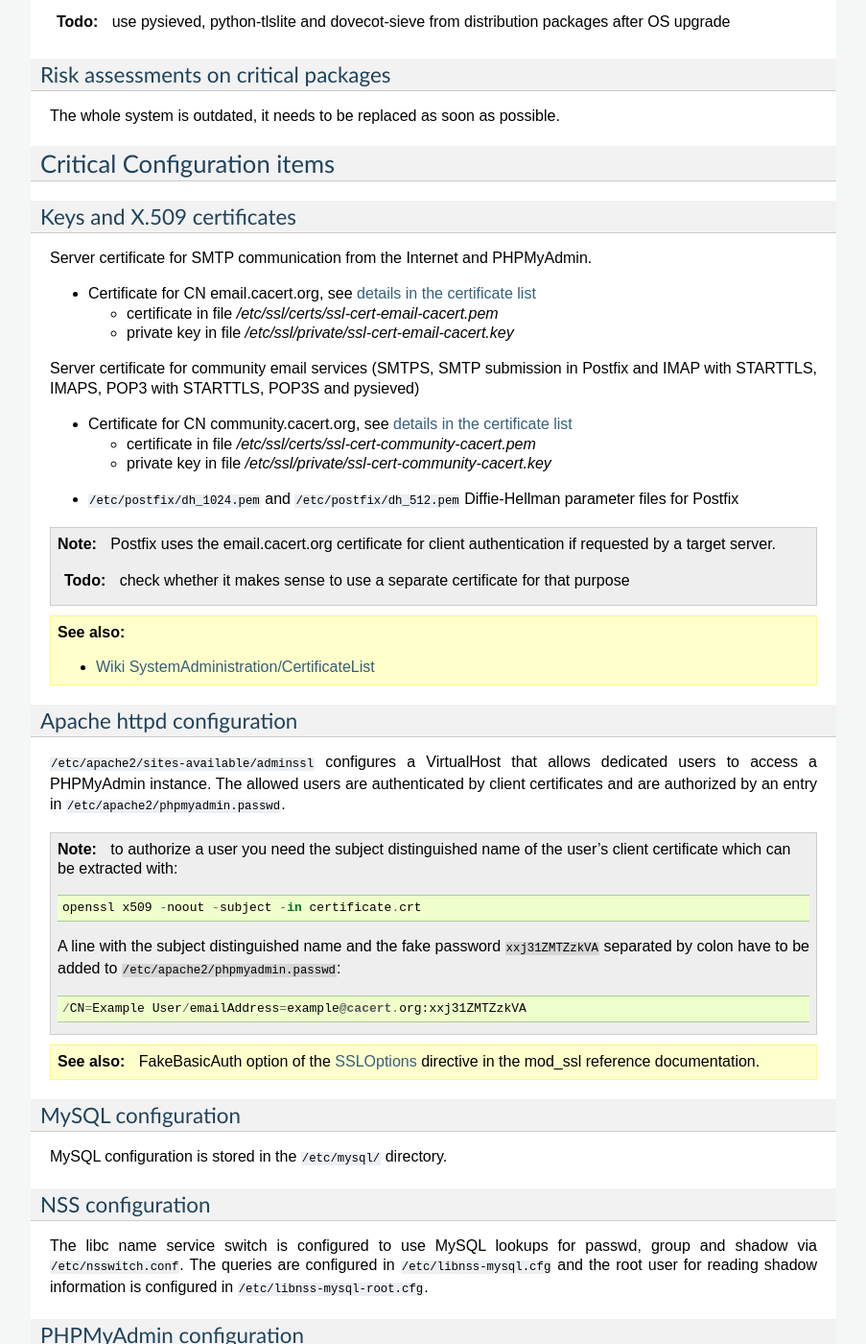
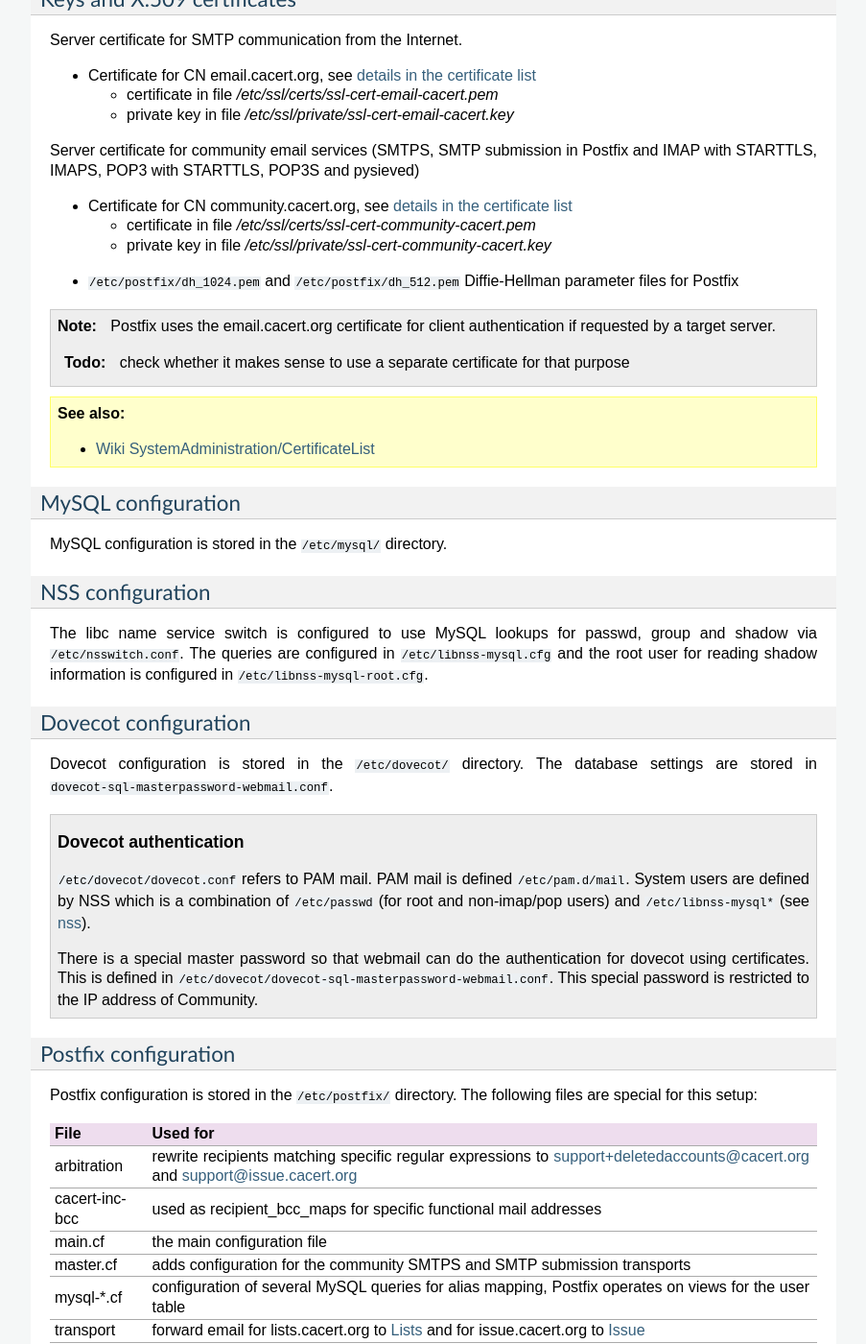
Before and after one commit to CAcertOrg/cacert-infradocs, a Sphinx documentation site: the page built from docs/systems/email.rst, in a window 1280 px wide and 1400 px high, scrolled down 3731 px. Shown: the whole window at 96% size, without its empty margins (198-1101 px from the left). Built offline with Sphinx 7.4.7, drawn with Linux system fonts in a browser that asks for light colours; pages that are not in the unit, such as notebooks, are missing from menus; cross-references to code outside the pages are shown as plain code; some of the changed text lies outside the part shown.

Commit message:
Remove phpmyadmin from email
The phpmyadmin installation on email had not been used for years, I
removed it from the system to have less configuration that needs to be
upgraded. Administration is still possible via the MySQL (future
MariaDB) CLI tools.

```diff
--- a/docs/systems/email.rst
+++ b/docs/systems/email.rst
@@ -141,27 +141,13 @@
 +----------+---------+----------------+----------------------------------------+
 | 3306/tcp | mysql   | local          | MySQL database server                  |
 +----------+---------+----------------+----------------------------------------+
-| 4433/tcp | http    | local          | Apache httpd with phpmyadmin           |
-+----------+---------+----------------+----------------------------------------+
 | 5666/tcp | nrpe    | monitor        | remote monitoring service              |
 +----------+---------+----------------+----------------------------------------+
-
-.. topic:: PHPMyAdmin access
-
-   Administrators can use ssh to forward the Apache httpd HTTPS port to their
-   own machine:
-
-   .. code-block:: bash
-
-      ssh -L 4433:localhost:4433 -l username email.cacert.org
-
-   and access PHPMyAdmin at https://localhost:4433/
 
 Running services
 ----------------
 
 .. index::
-   single: apache httpd
    single: cron
    single: dovecot
    single: mysql
@@ -175,9 +161,6 @@
 +--------------------+---------------------+----------------------------------------+
 | Service            | Usage               | Start mechanism                        |
 +====================+=====================+========================================+
-| Apache httpd       | Webserver for       | init script                            |
-|                    | phpmyadmin          | :file:`/etc/init.d/apache2`            |
-+--------------------+---------------------+----------------------------------------+
 | cron               | job scheduler       | init script :file:`/etc/init.d/cron`   |
 +--------------------+---------------------+----------------------------------------+
 | dovecot            | IMAP(s) and POP3(s) | init script                            |
@@ -277,7 +260,7 @@
 Keys and X.509 certificates
 ---------------------------
 
-Server certificate for SMTP communication from the Internet and PHPMyAdmin.
+Server certificate for SMTP communication from the Internet.
 
 .. sslcert:: email.cacert.org
    :altnames:   DNS:email.cacert.org
@@ -314,36 +297,6 @@
    * :wiki:`SystemAdministration/CertificateList`
 
 .. index::
-   pair: Apache httpd; configuration
-
-Apache httpd configuration
---------------------------
-
-:file:`/etc/apache2/sites-available/adminssl` configures a VirtualHost that
-allows dedicated users to access a PHPMyAdmin instance. The allowed users are
-authenticated by client certificates and are authorized by an entry in
-:file:`/etc/apache2/phpmyadmin.passwd`.
-
-.. note::
-
-   to authorize a user you need the subject distinguished name of the user's
-   client certificate which can be extracted with::
-
-      openssl x509 -noout -subject -in certificate.crt
-
-   A line with the subject distinguished name and the fake password
-   ``xxj31ZMTZzkVA`` separated by colon have to be added to
-   :file:`/etc/apache2/phpmyadmin.passwd`::
-
-      /CN=Example User/emailAddress=example@cacert.org:xxj31ZMTZzkVA
-
-.. seealso::
-
-   FakeBasicAuth option of the `SSLOptions
-   <https://httpd.apache.org/docs/2.2/mod/mod_ssl.html#ssloptions>`_
-   directive in the mod_ssl reference documentation.
-
-.. index::
    pair: MySQL; configuration
 
 MySQL configuration
@@ -364,14 +317,6 @@
 group and shadow via :file:`/etc/nsswitch.conf`. The queries are configured in
 :file:`/etc/libnss-mysql.cfg` and the root user for reading shadow information
 is configured in :file:`/etc/libnss-mysql-root.cfg`.
-
-.. index::
-   pair: PHPMyAdmin; configuration
-
-PHPMyAdmin configuration
-------------------------
-
-PHPMyAdmin configuration is stored in the :file:`/etc/phpmyadmin/` directory.
 
 .. index::
    pair: dovecot; configuration
```
